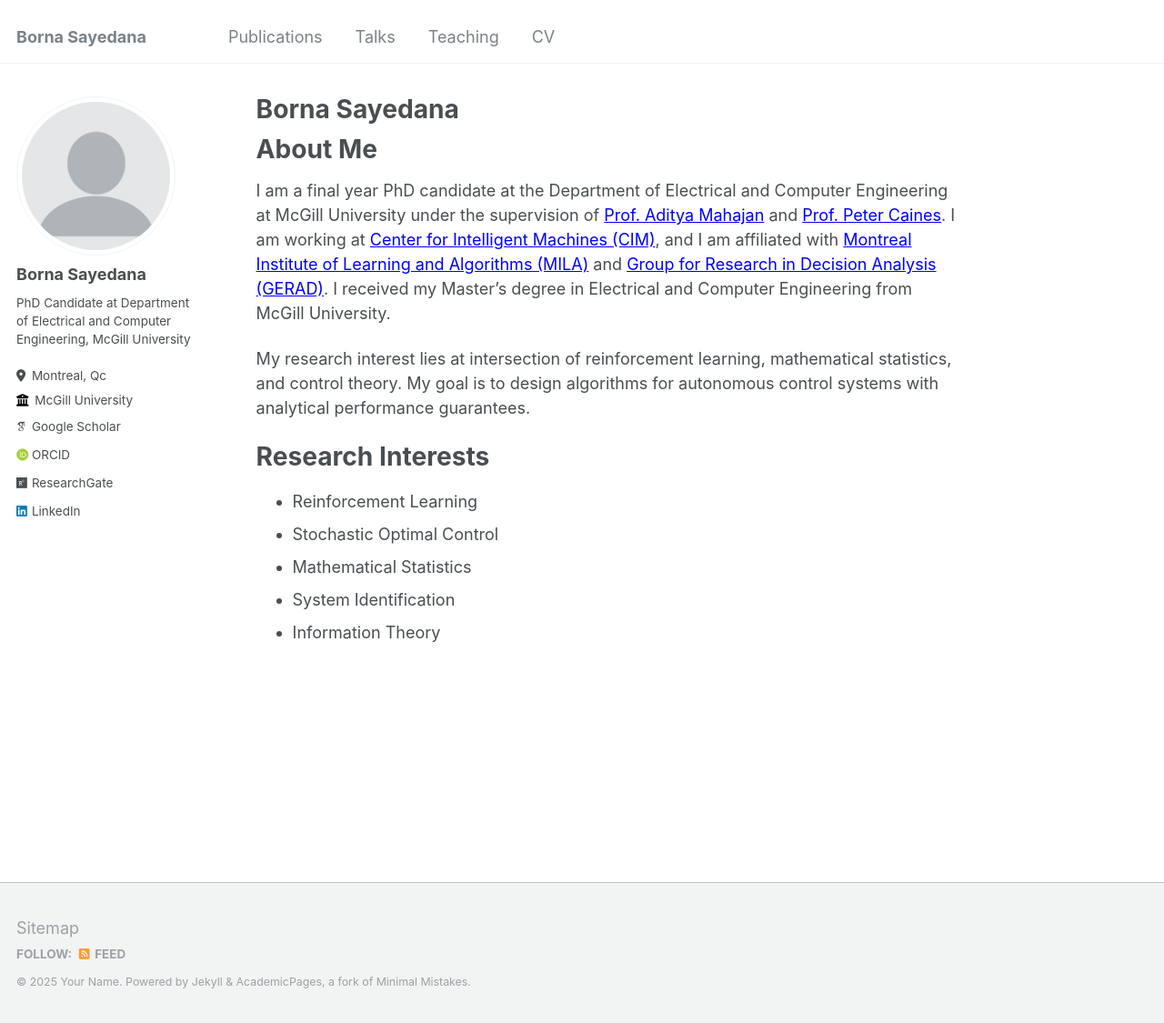
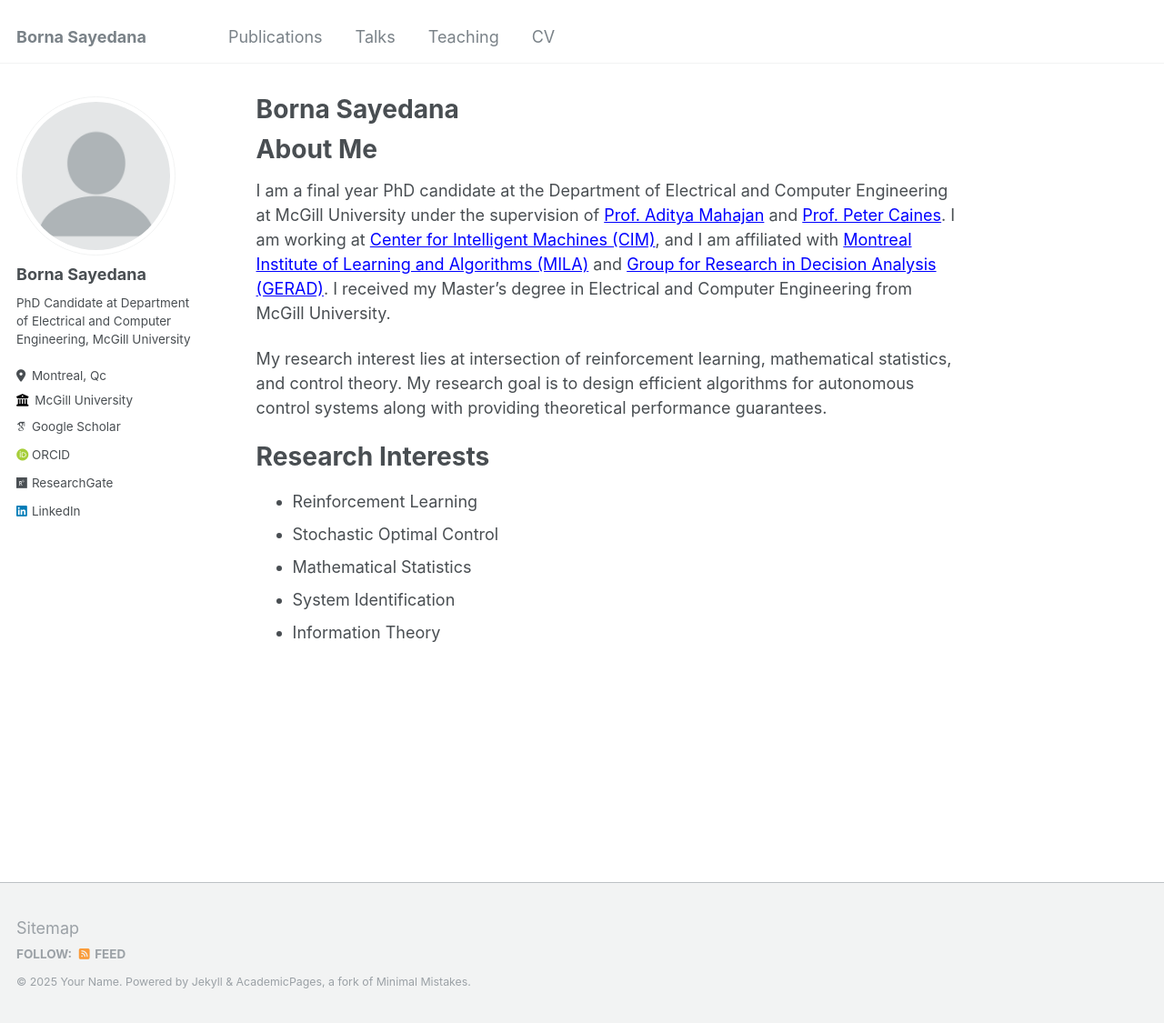
Before and after one commit to bornasayedana/bornasayedana.github.io, a Jekyll site: the page built from _pages/about.md, in a window 1280 px wide and 1125 px high. Shown: the whole window at 91% size. Built offline with Jekyll 4.4.1, drawn with Linux system fonts in a browser that asks for light colours; some web fonts are replaced.

Commit message:
Update about.md

```diff
--- a/_pages/about.md
+++ b/_pages/about.md
@@ -10,7 +10,7 @@ About Me
 ======
 I am a final year PhD candidate at the Department of Electrical and Computer Engineering at McGill University under the supervision of <a href="https://adityam.github.io/" style="color: blue; text-decoration: underline;">Prof. Aditya Mahajan</a> and <a href="https://www.mcgill.ca/cim/caines" style="color: blue; text-decoration: underline;">Prof. Peter Caines</a>. I am working at <a href="https://www.mcgill.ca/cim/" style="color: blue; text-decoration: underline;">Center for Intelligent Machines (CIM)</a>, and I am affiliated with <a href="https://mila.quebec/en" style="color: blue; text-decoration: underline;">Montreal Institute of Learning and Algorithms (MILA)</a>  and <a href="https://www.gerad.ca/en" style="color: blue; text-decoration: underline;">Group for Research in Decision Analysis (GERAD)</a>. I received my Master's degree in Electrical and Computer Engineering from McGill University.
 
-My research interest lies at intersection of reinforcement learning, mathematical statistics, and control theory. My goal is to design algorithms for autonomous control systems with analytical performance guarantees.
+My research interest lies at intersection of reinforcement learning, mathematical statistics, and control theory. My research goal is to design efficient algorithms for autonomous control systems along with providing theoretical performance guarantees.
 
 Research Interests
 ======
```
